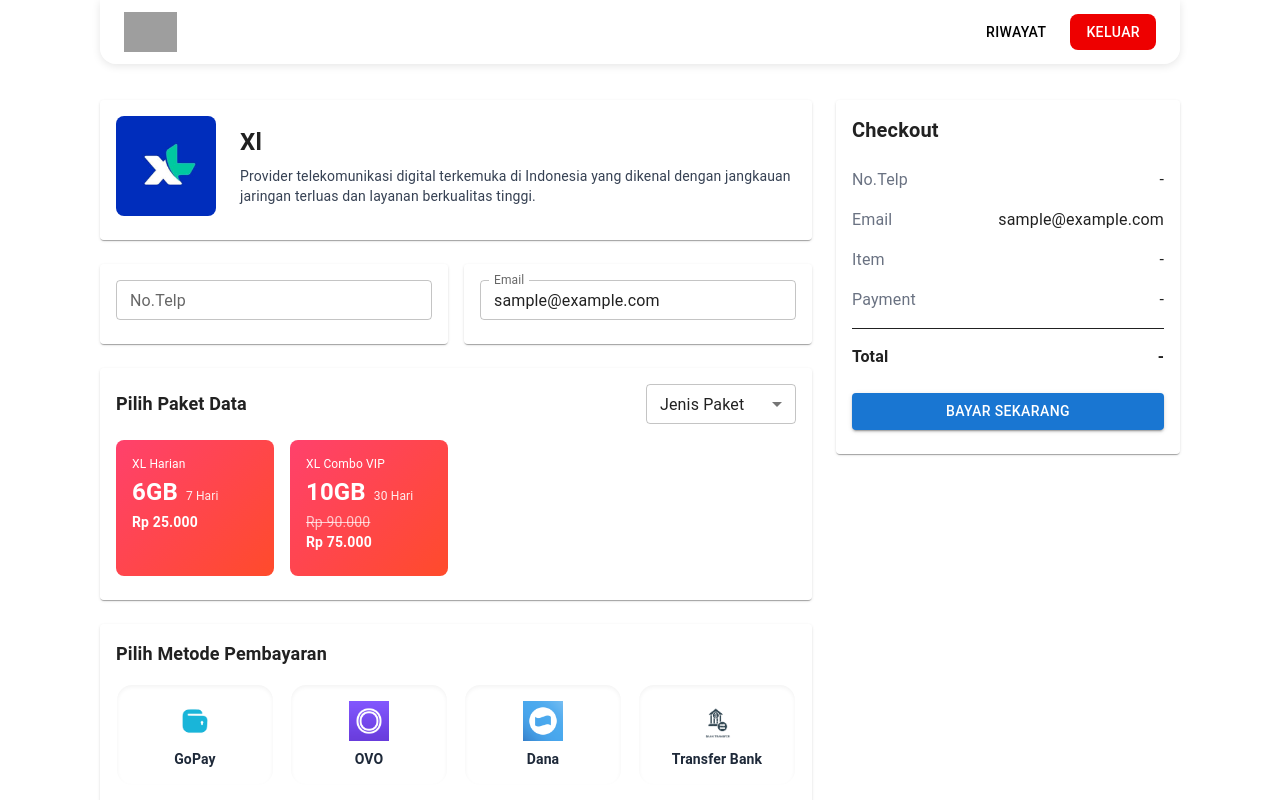
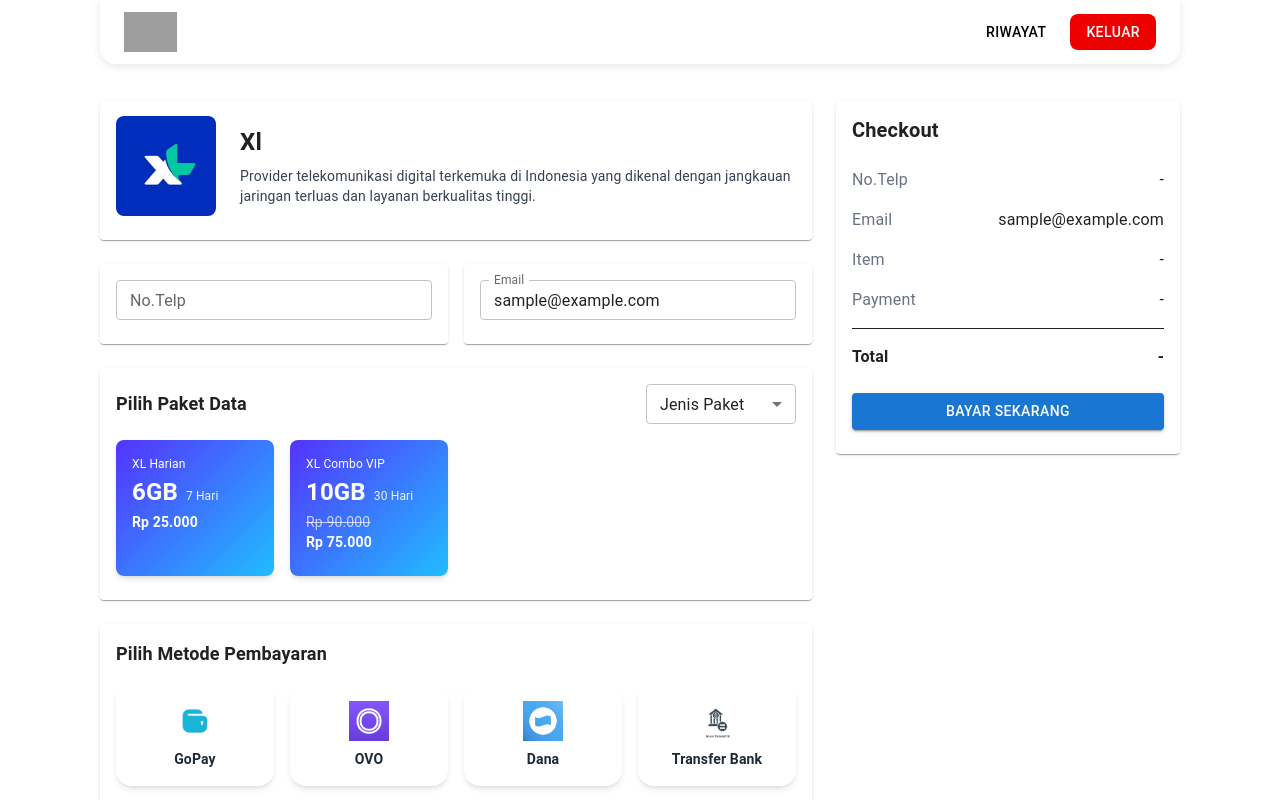
Before and after one commit to rohmanalka/MyInternet, a React (Vite) app: page /transaksi/xl in a window 1280 px wide. Shown: the top 800 px of the page. Built offline with nearby package versions, Linux system fonts and the light colour scheme; data requests are answered from the project's data file; sample sign-in values are in the browser's storage; grey boxes are pictures that could not be loaded.

Commit message:
style: styling card hover

```diff
--- a/src/pages/transaksi/TransaksiTri.jsx
+++ b/src/pages/transaksi/TransaksiTri.jsx
@@ -107,10 +107,10 @@
                     <div
                       key={pkg.id}
                       onClick={() => setSelectedPackage(pkg)}
-                      className={`cursor-pointer rounded-lg p-4 transition-all ${
-                        selectedPackage?.id === pkg.id ? "ring-2 ring-red-500" : ""
+                      className={`cursor-pointer rounded-lg p-4 shadow-md hover:-translate-y-2 transition-transform duration-300 ${
+                        selectedPackage?.id === pkg.id ? "ring-1 ring-black" : ""
                       }`}
-                      style={{ background: "linear-gradient(135deg, #ff416c 0%, #ff4b2b 100%)" }}
+                      style={{ background: "linear-gradient(135deg, #F64F59 0%, #C471ED 100%)" }}
                     >
                       <p className="text-white text-xs mb-1">{pkg.name}</p>
                       <div className="flex items-baseline gap-2 mb-1">
@@ -140,11 +140,12 @@
                     <div
                       key={method.id}
                       onClick={() => setSelectedPaymentMethod(method)}
-                      className={`cursor-pointer rounded-2xl p-4 text-center transition-all border flex flex-col items-center justify-center
+                      className={`cursor-pointer rounded-2xl p-4 text-center border flex flex-col items-center justify-center
+                        shadow-md hover:-translate-y-2 transition-transform duration-300
                         ${selectedPaymentMethod?.id === method.id
                           ? "ring-2 ring-white bg-white/40"
                           : "bg-white/10 border-white/20 hover:bg-white/20"}
-                        backdrop-blur-md text-gray-800 shadow-inner`}
+                        backdrop-blur-md text-gray-800`}
                     >
                       <img
                         src={`../src/assets/payment/${method.logo}`}
--- a/src/pages/transaksi/TransaksiXl.jsx
+++ b/src/pages/transaksi/TransaksiXl.jsx
@@ -107,10 +107,10 @@
                     <div
                       key={pkg.id}
                       onClick={() => setSelectedPackage(pkg)}
-                      className={`cursor-pointer rounded-lg p-4 transition-all ${
-                        selectedPackage?.id === pkg.id ? "ring-2 ring-red-500" : ""
+                      className={`cursor-pointer rounded-lg p-4 shadow-md hover:-translate-y-2 transition-transform duration-300 ${
+                        selectedPackage?.id === pkg.id ? "ring-1 ring-black" : ""
                       }`}
-                      style={{ background: "linear-gradient(135deg, #ff416c 0%, #ff4b2b 100%)" }}
+                      style={{ background: "linear-gradient(135deg, #5433FF 0%, #20BDFF 100%)" }}
                     >
                       <p className="text-white text-xs mb-1">{pkg.name}</p>
                       <div className="flex items-baseline gap-2 mb-1">
@@ -140,11 +140,12 @@
                     <div
                       key={method.id}
                       onClick={() => setSelectedPaymentMethod(method)}
-                      className={`cursor-pointer rounded-2xl p-4 text-center transition-all border flex flex-col items-center justify-center
+                      className={`cursor-pointer rounded-2xl p-4 text-center border flex flex-col items-center justify-center
+                        shadow-md hover:-translate-y-2 transition-transform duration-300
                         ${selectedPaymentMethod?.id === method.id
                           ? "ring-2 ring-white bg-white/40"
                           : "bg-white/10 border-white/20 hover:bg-white/20"}
-                        backdrop-blur-md text-gray-800 shadow-inner`}
+                        backdrop-blur-md text-gray-800`}
                     >
                       <img
                         src={`../src/assets/payment/${method.logo}`}
```
